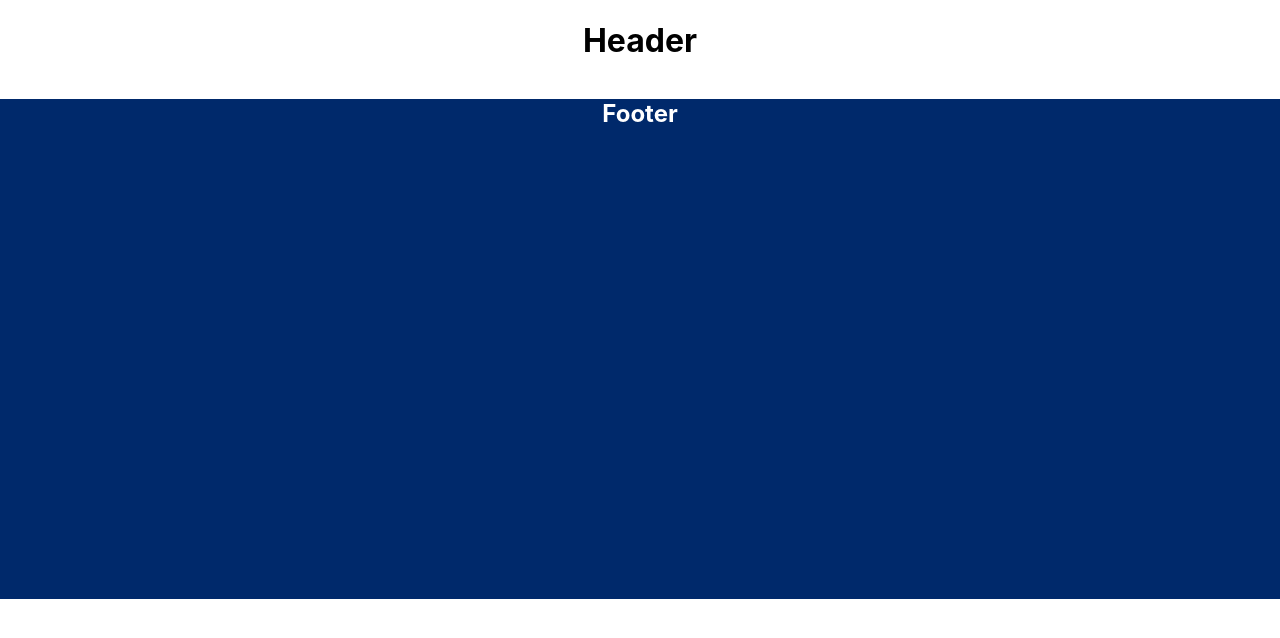
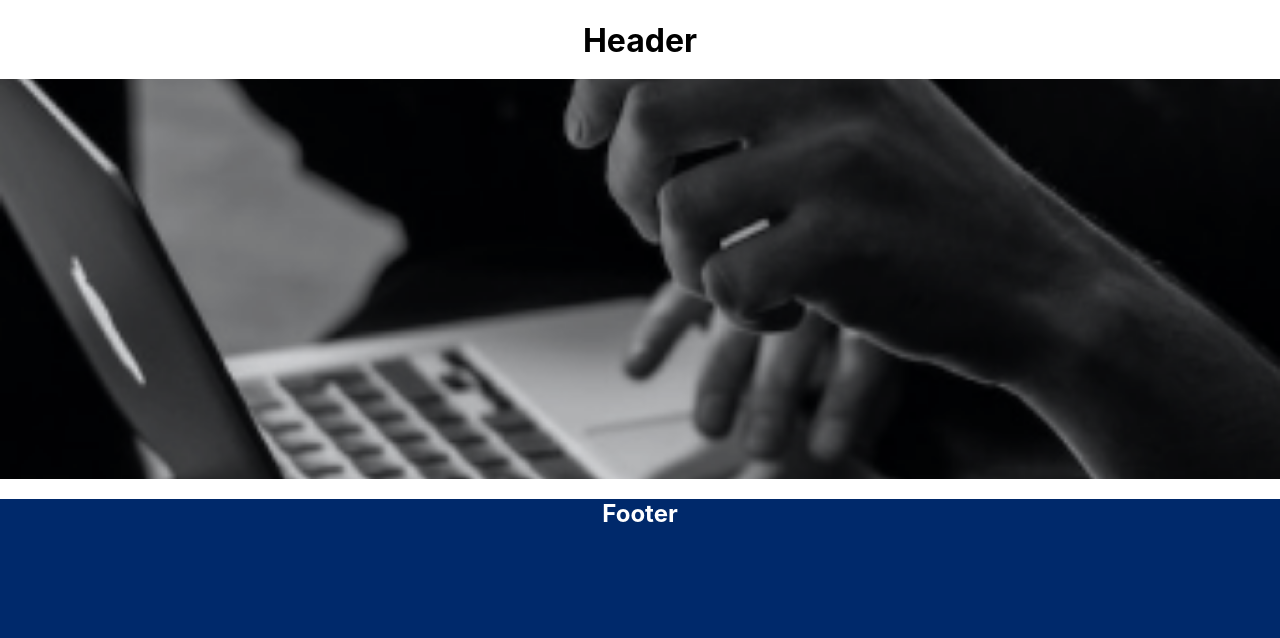
Before and after one commit to c-blaq/bevel-contact-page, a React (Create React App) app: page / in a window 1280 px wide. Shown: the top 638 px of the page. Built offline with nearby package versions, Linux system fonts and the light colour scheme.

Commit message:
feat: hero section

```diff
--- a/src/App.js
+++ b/src/App.js
@@ -1,4 +1,4 @@
-import Contact from "./container/Contact";
+import Contact from "./container/contact/Contact";
 
 function App() {
   return (
--- a/src/container/Contact.jsx
+++ /dev/null
@@ -1,14 +0,0 @@
-import React from "react";
-import Footer from "../component/footer/Footer";
-import Header from "../component/header/Header";
-
-const Contact = () => {
-  return (
-    <div>
-      <Header />
-      <Footer />
-    </div>
-  );
-};
-
-export default Contact;
--- /dev/null
+++ b/src/container/contact/Contact.jsx
@@ -0,0 +1,18 @@
+import React from "react";
+import Footer from "../../component/footer/Footer";
+import Header from "../../component/header/Header";
+import { Container, HeroSection } from "./styled/Contact.styled";
+
+const Contact = () => {
+  return (
+    <div>
+      <Header />
+      <Container>
+        <HeroSection />
+      </Container>
+      <Footer />
+    </div>
+  );
+};
+
+export default Contact;
--- /dev/null
+++ b/src/container/contact/styled/Contact.styled.js
@@ -0,0 +1,27 @@
+import styled from "styled-components";
+import contactBg from "../../../assets/images/contact-bg.png";
+
+export const Container = styled.section`
+  padding: 0 1rem;
+
+  @media (min-width: 768px) {
+    padding: 0;
+  }
+`;
+
+export const HeroSection = styled.div`
+  background: url(${contactBg}) center/cover;
+  min-height: 343px;
+  min-height: 298px;
+  margin: 2rem 0;
+  width: 100%;
+
+  @media (min-width: 768px) {
+    margin: 0;
+    min-height: 331px;
+  }
+
+  @media (min-width: 1200px) {
+    min-height: 400px;
+  }
+`;
```
